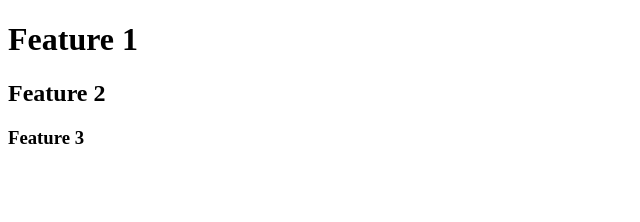
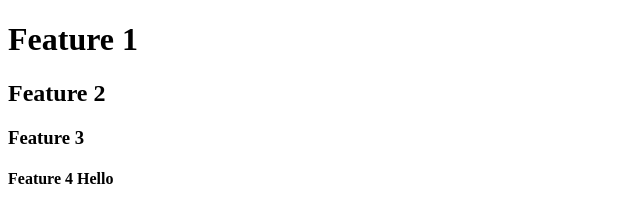
Before and after one commit to alkhanif27/gihub, a website: page index.html in a window 1280 px wide. Shown: the whole page, without its empty margins (0-640 px from the left). Drawn offline with Linux system fonts and the light colour scheme.

Commit message:
tambah hello

```diff
--- a/index.html
+++ b/index.html
@@ -9,5 +9,6 @@
     <h1>Feature 1</h1>
     <h2>Feature 2</h2>
     <h3>Feature 3</h3>
+    <h4>Feature 4 Hello</h4>
   </body>
 </html>
```
